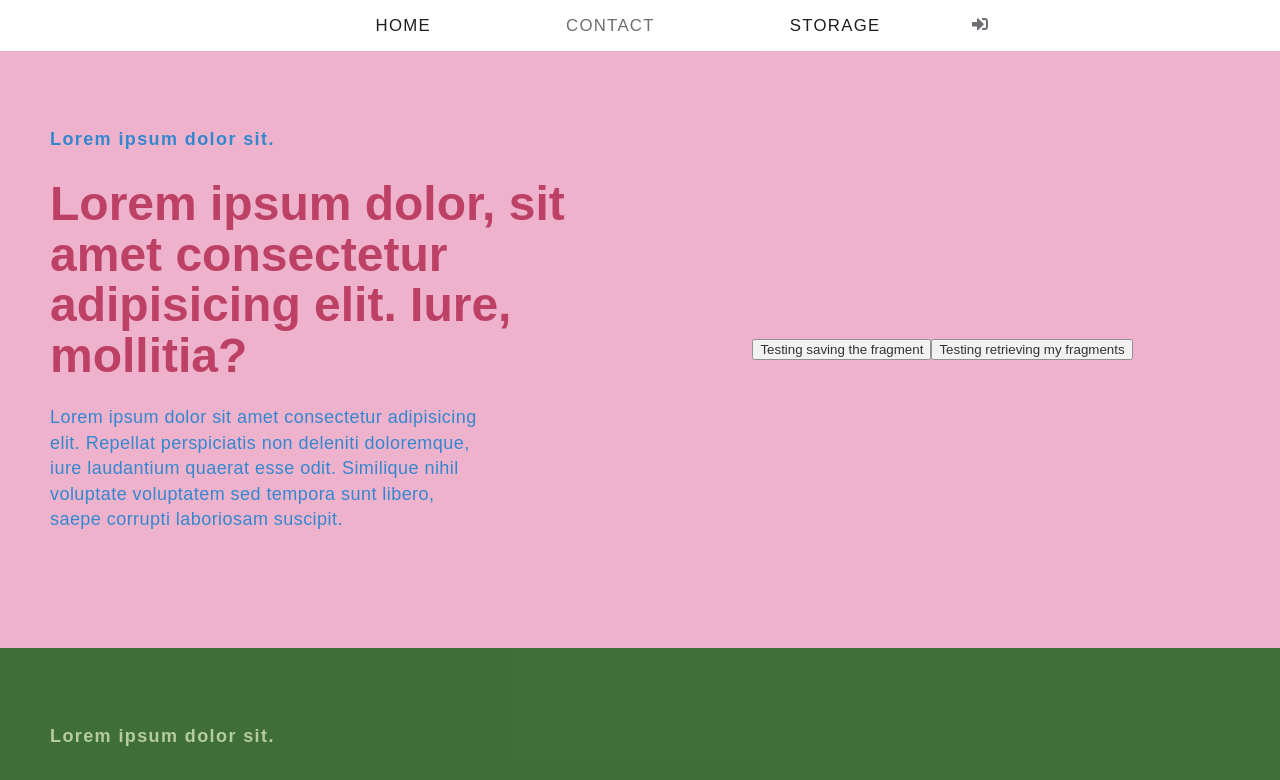
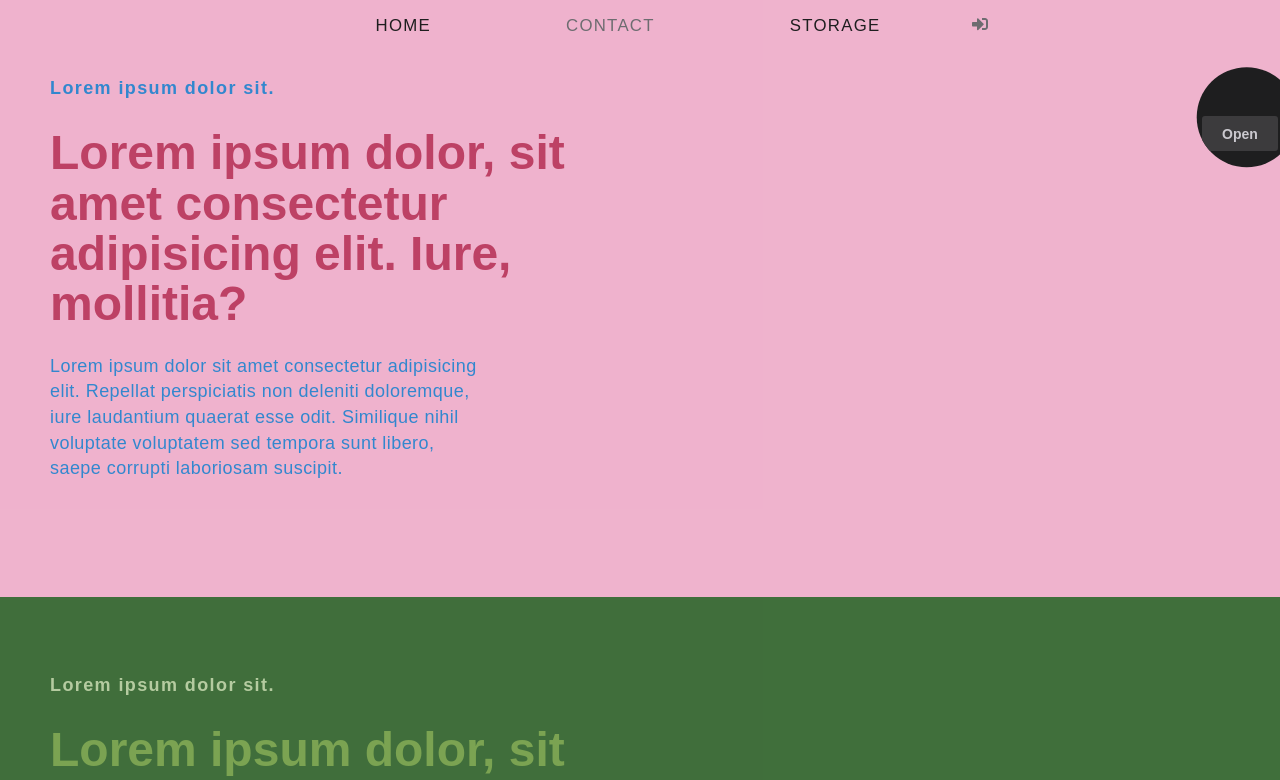
Before and after one commit to MaciejFigat/LFE, a React (Create React App) app in the folder frontend/: page /contact in a window 1280 px wide. Shown: the top 780 px of the page. Built offline with nearby package versions, Linux system fonts and the light colour scheme.

Commit message:
different presentation options - testing

```diff
--- /dev/null
+++ b/frontend/src/components/SideMenu/SideMenu.styled.js
@@ -0,0 +1,66 @@
+import styled from 'styled-components'
+import { motion } from 'framer-motion'
+
+export const SideMenuDataColumn = styled(motion.div)`
+  width: 100%;
+  position: absolute;
+  top: 0;
+  /* display: flex;
+  justify-content: center;
+  align-items: center; */
+`
+export const SideMenuDiv = styled(motion.div)`
+  /* width: 100%; */
+  /* position: sticky; */
+  top: 50px;
+  right: 0;
+  z-index: 2;
+  padding: 0.5rem;
+  height: calc(100vh - 50px);
+  flex-direction: column;
+  justify-content: center;
+  min-width: fit-content;
+  /* padding-bottom: 3rem; */
+  /* gap: 1.75rem; */
+  background: var(--background1-main);
+  max-height: 100vh;
+  min-height: fit-content;
+  /* flex-basis: ${({ width }) => (width ? `${width}` : '15%')}; */
+  overflow: scroll;
+`
+export const SideMenuWrapper = styled(motion.div)`
+  position: sticky;
+  top: 0;
+  /* right: 0; */
+  left: 100%;
+  z-index: 2;
+  max-width: fit-content;
+  min-width: 400px;
+  padding: 1rem;
+  /* margin-right: 1.5rem; */
+`
+export const BackgroundDiv = styled(motion.div)`
+  /* position: absolute; */
+  /* position: relative; */
+  z-index: 2;
+  top: 0;
+  right: 0;
+  bottom: 0;
+  max-height: fit-content;
+  min-height: 100vh;
+  width: 300px;
+  min-width: fit-content;
+  min-width: 100%;
+  padding: 0.5rem;
+  margin-right: 0.5rem;
+  padding-top: 1.5rem;
+  background: var(--background1-main);
+`
+export const SideMenuButtonDiv = styled(motion.div)`
+  position: relative;
+
+  /* top: 50vh; */
+  top: 20px;
+  right: -80%;
+  z-index: 10;
+`
--- a/frontend/src/components/SideMenu/SideMenu.tsx
+++ b/frontend/src/components/SideMenu/SideMenu.tsx
@@ -1,18 +1,99 @@
 import React, { ReactNode } from 'react'
+// import { AnimatePresence, motion } from 'framer-motion'
 import { useCycle } from 'framer-motion'
-
+import {
+  // SideMenuDiv,
+  BackgroundDiv,
+  SideMenuButtonDiv,
+  SideMenuWrapper,
+  SideMenuDataColumn,
+} from './SideMenu.styled'
+import { SendButton } from '../Buttons/Buttons.styled'
 interface SideMenuProps {
   children: ReactNode
+  mainData: ReactNode
+}
+const sidebar = {
+  open: (height = 1000) => ({
+    clipPath: `circle(${height * 2 + 200}px at 92% 50px)`,
+    transition: {
+      type: 'spring',
+      stiffness: 20,
+      restDelta: 2,
+    },
+  }),
+  closed: {
+    clipPath: 'circle(50px at 92% 50px)',
+    transition: {
+      delay: 0.5,
+      type: 'spring',
+      stiffness: 400,
+      damping: 40,
+    },
+  },
 }
 
-const SideMenu: React.FC<SideMenuProps> = ({ children }) => {
+const SideMenu: React.FC<SideMenuProps> = ({ children, mainData }) => {
   const [open, cycleOpen] = useCycle(false, true)
   const handleClickMenu = () => {
     cycleOpen()
   }
   return (
     <>
-      <button onClick={handleClickMenu}>click to enlarge</button> {children}
+      <SideMenuDataColumn>{mainData}</SideMenuDataColumn>
+      <SideMenuWrapper initial={false} animate={open ? 'open' : 'closed'}>
+        <BackgroundDiv variants={sidebar}>
+          <SideMenuButtonDiv open={open}>
+            <SendButton variant='primary' onClick={handleClickMenu}>
+              {open ? 'Close' : 'Open'}
+            </SendButton>
+          </SideMenuButtonDiv>{' '}
+          {children}
+        </BackgroundDiv>
+      </SideMenuWrapper>
+      {/* <SideMenuDiv
+        initial={{ width: 0 }}
+        animate={{
+          width: '100vw',
+          transition: { duration: 0.7 },
+        }}
+        exit={{
+          width: 0,
+          transition: { duration: 0.9 },
+        }}
+      >
+        <motion.div
+          initial='closed'
+          animate='open'
+          exit='closed'
+          variants={sideVariants}
+        >
+          {children}
+        </motion.div>
+      </SideMenuDiv> */}
+
+      {/* {open && (
+        <SideMenuDiv
+          initial={{ width: 0 }}
+          animate={{
+            width: '100vw',
+            transition: { duration: 0.7 },
+          }}
+          exit={{
+            width: 0,
+            transition: { duration: 0.9 },
+          }}
+        >
+          <motion.div
+            initial='closed'
+            animate='open'
+            exit='closed'
+            variants={sideVariants}
+          >
+            {children}
+          </motion.div>
+        </SideMenuDiv>
+      )} */}
     </>
   )
 }
--- a/frontend/src/components/menu/Nav/Nav.tsx
+++ b/frontend/src/components/menu/Nav/Nav.tsx
@@ -128,7 +128,8 @@ const Nav: React.FC<NavProps> = () => {
             </HeaderLoginWrapper>
           )}
         </MobileViewContainer>
-        <NavContainer className={open} onClick={handleCloseMenu}>
+        {/* <NavContainer className={open} onClick={handleCloseMenu}> */}
+        <NavContainer onClick={handleCloseMenu}>
           <NavListDesktop />
           <NavListMobile open={open} />
           <HeaderTitleDesktop className={scrollTop === true ? 'hide' : 'show'}>
--- a/frontend/src/components/menu/Nav/nav.styled.js
+++ b/frontend/src/components/menu/Nav/nav.styled.js
@@ -115,7 +115,6 @@ export const NavContainer = styled.nav`
   position: sticky;
   top: 0;
   min-height: fit-content;
-
   @media (min-width: 2220px) {
     max-width: 2000px;
   }
--- a/frontend/src/screens/Contact.tsx
+++ b/frontend/src/screens/Contact.tsx
@@ -3,11 +3,6 @@ import InfoSection from '../components/InfoSection/InfoSection'
 import SideMenu from '../components/SideMenu/SideMenu'
 import HighlightPopMenu from '../components/HighlightPopRemake/HighlightPopMenu'
 import FragmentsColumn from '../components/FragmentsColumn/FragmentsColumn'
-import {
-  createFragment,
-  getUserFragments,
-} from '../features/fragments/fragmentSlice'
-import { useAppDispatch } from '../app/reduxHooks'
 
 export const homeData = {
   topline: 'Lorem ipsum dolor sit.',
@@ -19,34 +14,17 @@ export const homeData = {
 interface ContactProps {}
 
 const Contact: React.FC<ContactProps> = () => {
-  // todo TESTING
-  const dispatch: any = useAppDispatch()
-  const newFragment = {
-    source: 'testing',
-    excerpt: 'testing',
-    coordinates: 'testing',
-    title: 'testing',
-    description: 'testing',
-  }
-  const saveFragmentHandler = () => {
-    dispatch(createFragment(newFragment))
-  }
-  const getUserFragmentsHandler = () => {
-    // parameter that is passed below is just a filler, apparently ThunkApi needs 2 parameters so I pass a dummy value, that is not used anywhere
-    dispatch(getUserFragments(1))
-  }
-  //todo
   return (
     <>
+      {' '}
+      <SideMenu
+        mainData={
           <HighlightPopMenu>
-        <InfoSection variant='tertiary' paddingTop='small' data={homeData}>
-          <button onClick={saveFragmentHandler}>
-            Testing saving the fragment
-          </button>
-          <button onClick={getUserFragmentsHandler}>
-            Testing retrieving my fragments
-          </button>
-        </InfoSection>
+            <InfoSection
+              variant='tertiary'
+              paddingTop='small'
+              data={homeData}
+            ></InfoSection>
             <InfoSection
               variant='primary'
               paddingTop='small'
@@ -63,7 +41,8 @@ const Contact: React.FC<ContactProps> = () => {
               data={homeData}
             ></InfoSection>{' '}
           </HighlightPopMenu>
-      <SideMenu>
+        }
+      >
         <FragmentsColumn />
       </SideMenu>
     </>
```
Also changed, not shown: frontend/src/features/fragments/fragmentSlice.ts (+10 -10 lines). Lines whose indentation alone changed are shown as unchanged.
